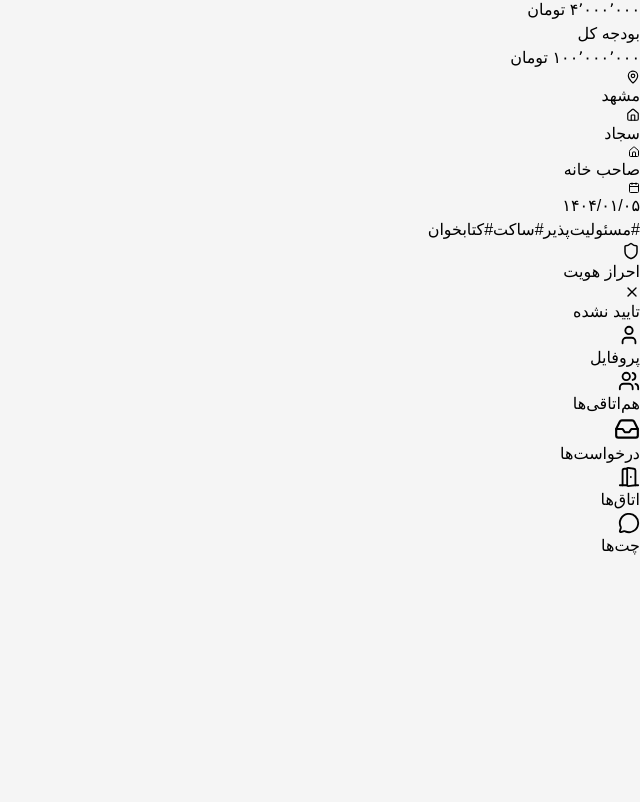
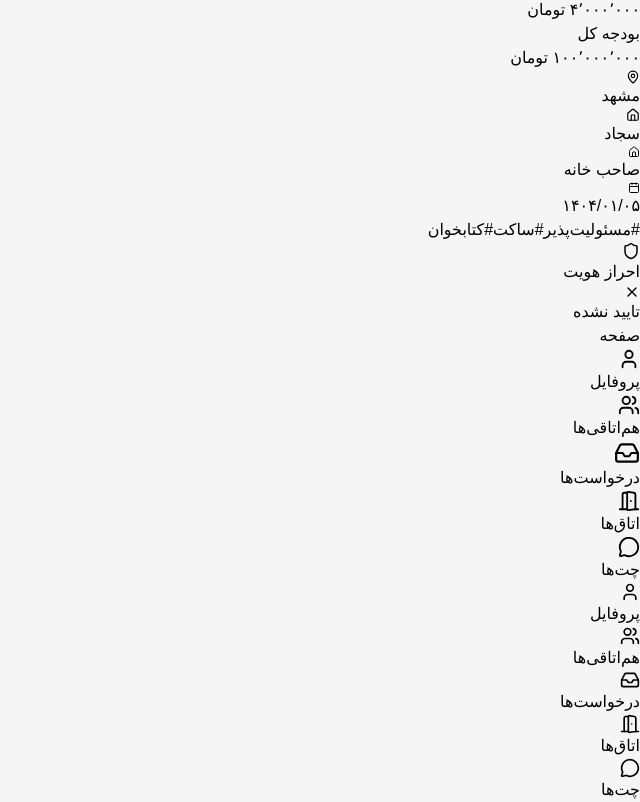
Before and after one commit to Haniemh/Hamkhoone, a React (Vite) app: page /RoommateSearch in a window 1280 px wide. Shown: the part 5513-6315 px from the top of the page, without its empty margins (640-1280 px from the left). Before the commit the page ends 6071 px from the top, so only its background shows below. Built offline with nearby package versions, Linux system fonts and the light colour scheme.

Commit message:
fix tab bar

```diff
--- a/src/pages/BottomNav.jsx
+++ b/src/pages/BottomNav.jsx
@@ -38,9 +38,10 @@ export default function BottomNav() {
   ];
 
   return (
-    <div className="fixed bottom-4 left-4 right-4 max-w-md mx-auto bg-white rounded-[30px] shadow-xl p-4 z-50">
+    <>
+      {/* SmartPhone */}صفحه
+      <div className="md:hidden fixed bottom-4 left-4 right-4 max-w-md mx-auto bg-white rounded-[30px] shadow-xl p-4 z-50">
         <div className="flex justify-around items-end">
-
           {tabs.map((tab) => {
             const Icon = tab.icon;
 
@@ -84,8 +85,57 @@ export default function BottomNav() {
               </NavLink>
             );
           })}
-
         </div>
       </div>
+
+      {/* Desktop */}
+      <div className="hidden md:block fixed top-0 left-0 right-0 bg-white shadow-md z-50">
+        <div className="max-w-7xl mx-auto px-4">
+          <div className="flex justify-center items-center gap-8 h-16">
+            {tabs.map((tab) => {
+              const Icon = tab.icon;
+
+              if (tab.center) {
+                return (
+                  <NavLink key={tab.path} to={tab.path}>
+                    {({ isActive }) => (
+                      <div className="flex flex-col items-center">
+                        <div
+                          className={`flex items-center gap-2 px-4 py-1.5 rounded-full transition ${
+                            isActive
+                              ? "bg-indigo-600 text-white"
+                              : "text-gray-500 hover:text-indigo-600"
+                          }`}
+                        >
+                          <Icon size={20} />
+                          <span className="text-sm font-medium">{tab.name}</span>
+                        </div>
+                      </div>
+                    )}
+                  </NavLink>
                 );
               }
+
+              return (
+                <NavLink key={tab.path} to={tab.path}>
+                  {({ isActive }) => (
+                    <div
+                      className={`flex items-center gap-2 px-3 py-1.5 rounded-full transition ${
+                        isActive
+                          ? "text-indigo-600 font-bold"
+                          : "text-gray-500 hover:text-indigo-600"
+                      }`}
+                    >
+                      <Icon size={20} />
+                      <span className="text-sm font-medium">{tab.name}</span>
+                    </div>
+                  )}
+                </NavLink>
+              );
+            })}
+          </div>
+        </div>
+      </div>
+    </>
+  );
+}
```
Lines whose indentation alone changed are shown as unchanged.
